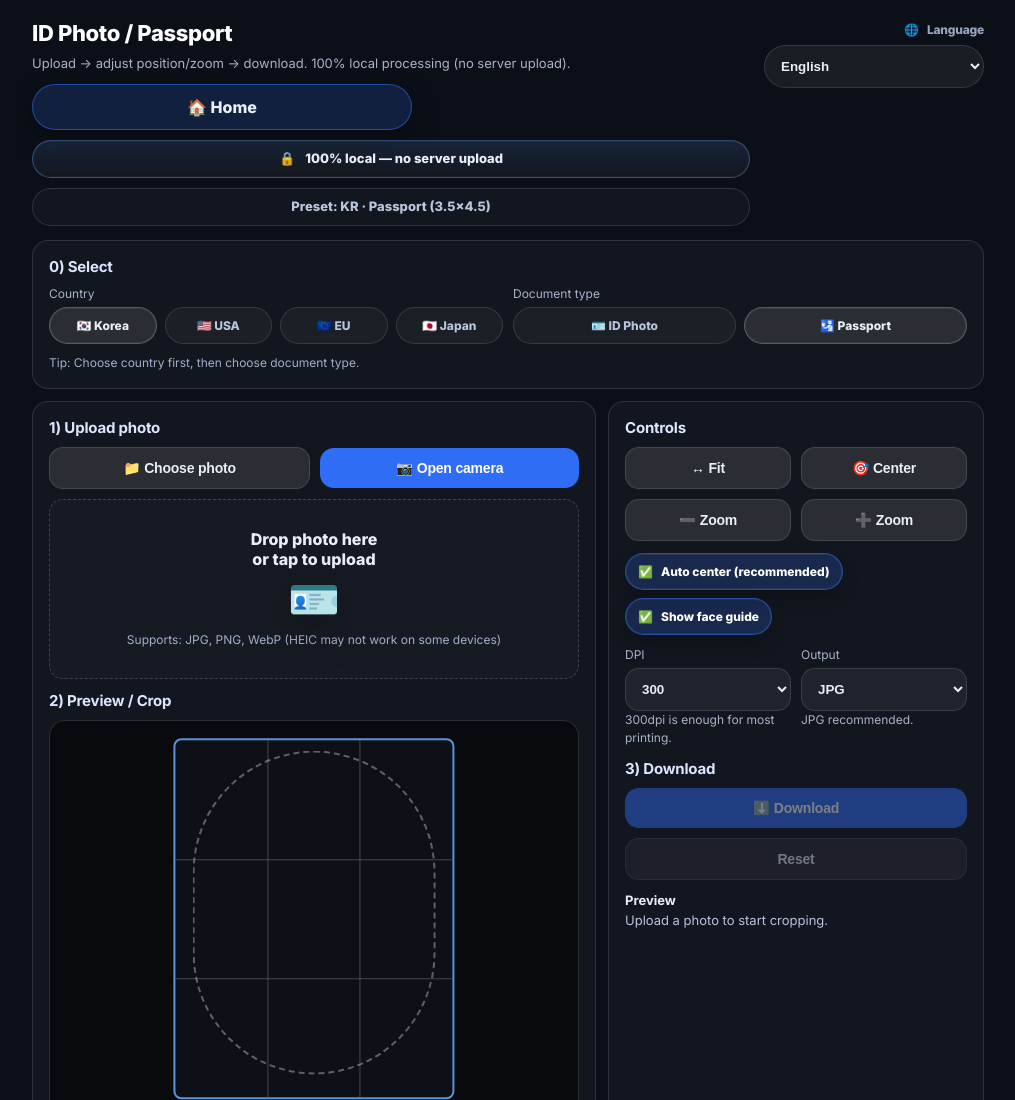
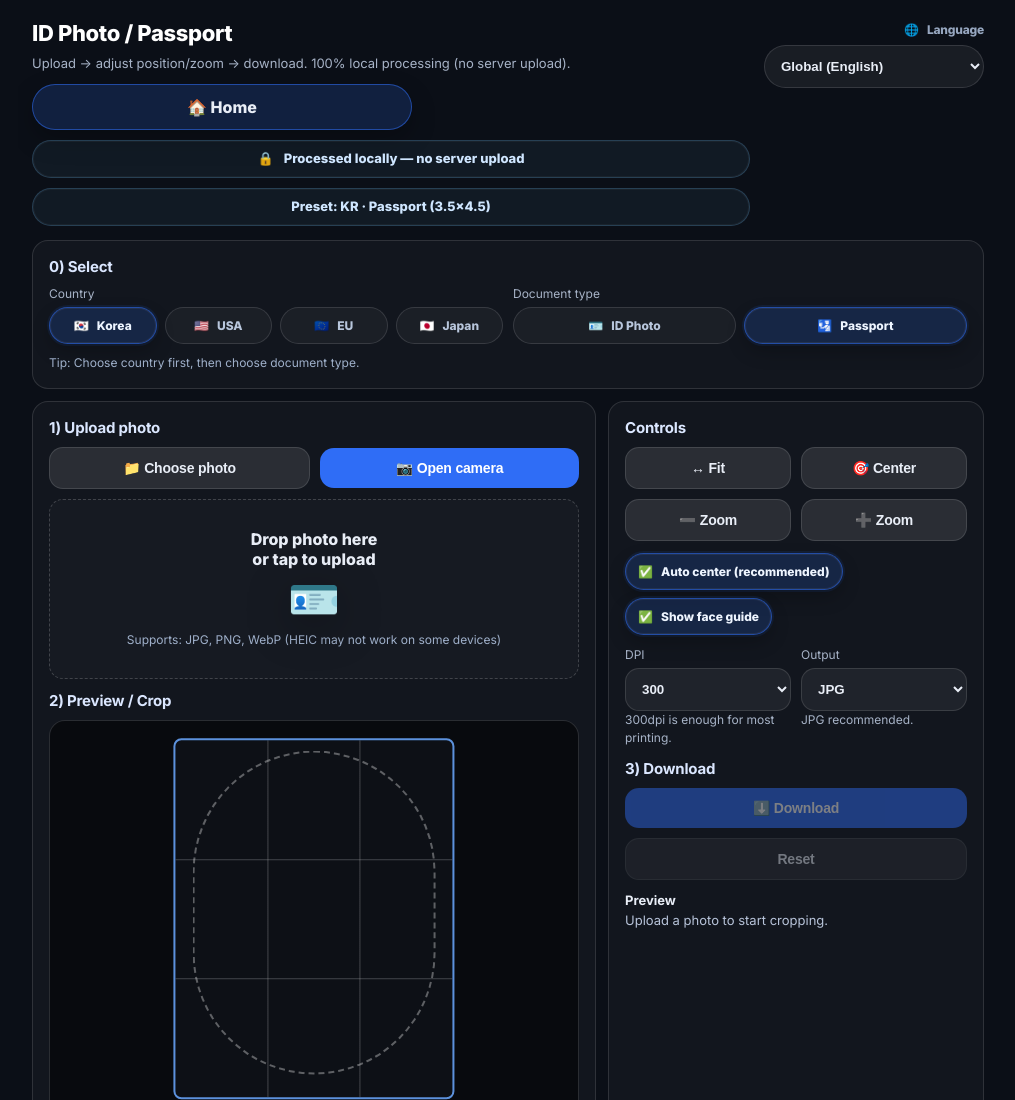
Before and after one commit to angele-eda/wine-Tester, a plain HTML site: page id-photo/index.html in a window 1280 px wide. Shown: the top 1100 px of the page, without its empty margins (132-1147 px from the left). Drawn offline with Linux system fonts and the light colour scheme.

Commit message:
index.html 업데이트

```diff
--- a/id-photo/index.html
+++ b/id-photo/index.html
@@ -15,10 +15,19 @@
   <link href="https://fonts.googleapis.com/css2?family=Inter:wght@400;600;700;800&family=Noto+Sans+KR:wght@400;500;700;800&display=swap" rel="stylesheet">
 
   <style>
-    :root { --radius:16px; --pad:16px; --border:1px solid rgba(255,255,255,.12); }
+    :root{
+      --radius:16px;
+      --pad:16px;
+      --border:1px solid rgba(255,255,255,.12);
+      --blue: 47,109,246;
+    }
     *{ box-sizing:border-box; }
 
-    html, body{ width:100%; max-width:100%; overflow-x:hidden; }
+    html, body{
+      width:100%;
+      max-width:100%;
+      overflow-x:hidden;
+    }
 
     body{
       margin:0;
@@ -39,8 +48,12 @@
     }
 
     .top{
-      display:flex; align-items:flex-start; justify-content:space-between; gap:14px;
-      flex-wrap:wrap; margin-bottom:14px;
+      display:flex;
+      align-items:flex-start;
+      justify-content:space-between;
+      gap:14px;
+      flex-wrap:wrap;
+      margin-bottom:14px;
       min-width:0;
     }
 
@@ -52,7 +65,12 @@
       color:#ffffff;
       font-size:22px;
     }
-    .sub{ margin:8px 0 0; color:#a7b3c7; font-size:13px; line-height:1.45; }
+    .sub{
+      margin:8px 0 0;
+      color:#a7b3c7;
+      font-size:13px;
+      line-height:1.45;
+    }
 
     .homeBtn{
       width:100%;
@@ -71,15 +89,15 @@
     }
     .homeBtn:hover{ background:rgba(47,109,246,.24); }
 
-    /* Language box: keep it on the right */
+    /* ✅ Language: 항상 오른쪽 정렬 유지 */
     .langRow{
-      margin-left:auto;
       display:flex;
       flex-direction:column;
       align-items:flex-end;
       gap:8px;
       min-width:220px;
       max-width:100%;
+      margin-left:auto; /* 혹시 wrap되더라도 오른쪽으로 */
     }
     .langLabel{
       font-size:12px;
@@ -104,24 +122,23 @@
     }
     option{ background:#0b0f17; color:#e9eef7; }
 
+    @media (max-width: 420px){
+      .langRow{ min-width:180px; }
+      .langSelect{ width:180px; }
+    }
+
+    /* ✅ Local 강조 */
     .pill{
       width:100%;
-      border:var(--border);
-      background:rgba(255,255,255,.03);
+      border:1px solid rgba(120, 200, 255, .22);
+      background:rgba(120, 200, 255, .06);
       border-radius:999px;
       padding:10px 14px;
-      color:#b8c6dc;
+      color:#cfe6ff;
       font-size:13px;
       font-weight:900;
       display:flex; align-items:center; justify-content:center; gap:10px;
       min-width:0;
-    }
-
-    /* Stronger local message */
-    .pill.localStrong{
-      border:1px solid rgba(106,169,255,.35);
-      background: linear-gradient(180deg, rgba(106,169,255,.14), rgba(255,255,255,.03));
-      color:#e9eef7;
       box-shadow: inset 0 0 0 1px rgba(255,255,255,.04);
     }
 
@@ -149,11 +166,6 @@
       min-width:160px;
       max-width:100%;
       min-width:0;
-    }
-
-    @media (max-width: 560px){
-      .langRow{ width:100%; min-width:0; align-items:flex-end; }
-      .langSelect{ width:100%; }
     }
 
     .btn{
@@ -217,22 +229,18 @@
       max-width:100%;
       overflow:hidden;
       text-overflow:ellipsis;
-    }
-    .segBtn.active{
-      color:#e9eef7;
-      background:rgba(255,255,255,.10);
-      border-color:rgba(255,255,255,.22);
-      box-shadow: inset 0 0 0 1px rgba(255,255,255,.06);
+      transition: background .12s, border-color .12s, box-shadow .12s, transform .05s;
     }
 
-    /* Toggle buttons: stronger ON emphasis */
-    .segBtn.toggle.active{
-      background: rgba(47,109,246,.22);
-      border-color: rgba(47,109,246,.55);
+    /* ✅ ON(active) 강조 */
+    .segBtn.active{
+      color:#eef5ff;
+      background:rgba(var(--blue), .18);
+      border-color:rgba(var(--blue), .55);
       box-shadow:
         inset 0 0 0 1px rgba(255,255,255,.06),
-        0 8px 18px rgba(0,0,0,.22);
-      color:#ffffff;
+        0 8px 18px rgba(0,0,0,.22),
+        0 0 0 2px rgba(var(--blue), .10);
     }
 
     /* Crop stage */
@@ -259,9 +267,20 @@
     }
     @media (max-width: 480px){ .stage{ min-height: 280px; } }
 
-    canvas{ display:block; width:100%; height:100%; max-width:100%; max-height:100%; }
+    canvas{
+      display:block;
+      width:100%;
+      height:100%;
+      max-width:100%;
+      max-height:100%;
+    }
 
-    .overlay{ position:absolute; inset:0; pointer-events:none; max-width:100%; overflow:hidden; }
+    .overlay{
+      position:absolute; inset:0;
+      pointer-events:none;
+      max-width:100%;
+      overflow:hidden;
+    }
     .cropBox{
       position:absolute;
       left:50%; top:50%;
@@ -270,7 +289,11 @@
       box-shadow: 0 0 0 9999px rgba(0,0,0,.35);
       border-radius:8px;
     }
-    .gridLines{ position:absolute; inset:0; border-radius:8px; overflow:hidden; }
+    .gridLines{
+      position:absolute; inset:0;
+      border-radius:8px;
+      overflow:hidden;
+    }
     .gridLines::before, .gridLines::after{
       content:"";
       position:absolute; left:0; top:0; right:0; bottom:0;
@@ -341,7 +364,11 @@
     @media (min-width: 700px){
       #countrySeg{ grid-template-columns: repeat(4, minmax(0, 1fr)); }
     }
-    #countrySeg .segBtn{ width:100%; justify-content:center; text-align:center; }
+    #countrySeg .segBtn{
+      width:100%;
+      justify-content:center;
+      text-align:center;
+    }
 
     #docSeg{
       display:grid;
@@ -349,13 +376,21 @@
       gap:8px;
       width:100%;
     }
-    #docSeg .segBtn{ width:100%; justify-content:center; text-align:center; }
+    #docSeg .segBtn{
+      width:100%;
+      justify-content:center;
+      text-align:center;
+    }
 
-    .small{ min-height: 36px; display:block; }
-    @media (max-width: 380px){ .small{ min-height: 44px; } }
+    .small{
+      min-height: 36px;
+      display:block;
+    }
+    @media (max-width: 380px){
+      .small{ min-height: 44px; }
+    }
   </style>
 </head>
-
 <body>
   <div class="wrap">
     <div class="top">
@@ -368,7 +403,7 @@
         </div>
 
         <div style="margin-top:10px;">
-          <div class="pill localStrong">🔒 <span id="local_processing">100% local — no server upload</span></div>
+          <div class="pill">🔒 <span id="local_processing">Processed locally — no server upload</span></div>
         </div>
 
         <div style="margin-top:10px;">
@@ -379,8 +414,8 @@
       <div class="langRow">
         <div class="langLabel">🌐 <span id="lang_label">Language</span></div>
         <select class="langSelect" id="langSelect" aria-label="Language">
-          <!-- ✅ flags removed from language dropdown -->
-          <option value="en">English</option>
+          <!-- ✅ 언어 드롭: 국기 제거 -->
+          <option value="en">Global (English)</option>
           <option value="ko">한국어</option>
           <option value="es">Español</option>
           <option value="ja">日本語</option>
@@ -396,24 +431,26 @@
         <div>
           <label id="lbl_country">Country</label>
           <div class="seg" id="countrySeg">
-            <!-- ✅ flags kept ONLY in Country -->
-            <div class="segBtn active" id="country_KR" data-country="KR">🇰🇷 Korea</div>
-            <div class="segBtn" id="country_US" data-country="US">🇺🇸 USA</div>
-            <div class="segBtn" id="country_EU" data-country="EU">🇪🇺 EU</div>
-            <div class="segBtn" id="country_JP" data-country="JP">🇯🇵 Japan</div>
+            <!-- ✅ Country만 국기 유지 + 텍스트는 JS로 언어별 갱신 -->
+            <div class="segBtn active" data-country="KR"><span class="flag">🇰🇷</span> <span class="txt" id="cty_KR">Korea</span></div>
+            <div class="segBtn" data-country="US"><span class="flag">🇺🇸</span> <span class="txt" id="cty_US">USA</span></div>
+            <div class="segBtn" data-country="EU"><span class="flag">🇪🇺</span> <span class="txt" id="cty_EU">EU</span></div>
+            <div class="segBtn" data-country="JP"><span class="flag">🇯🇵</span> <span class="txt" id="cty_JP">Japan</span></div>
           </div>
         </div>
 
         <div>
           <label id="lbl_doc">Document type</label>
           <div class="seg" id="docSeg">
-            <div class="segBtn" id="doc_ID" data-doc="ID">🪪 ID Photo</div>
-            <div class="segBtn active" id="doc_PASS" data-doc="PASS">🛂 Passport</div>
+            <div class="segBtn" data-doc="ID"><span class="flag">🪪</span> <span class="txt" id="doc_ID">ID Photo</span></div>
+            <div class="segBtn active" data-doc="PASS"><span class="flag">🛂</span> <span class="txt" id="doc_PASS">Passport</span></div>
           </div>
         </div>
       </div>
 
-      <div class="hint" id="hint_2step">Tip: Choose country first, then choose document type.</div>
+      <div class="hint" id="hint_2step">
+        Tip: Choose country first, then choose document type.
+      </div>
     </div>
 
     <div class="stageWrap">
@@ -447,7 +484,7 @@
             <div class="cropBox" id="cropBox">
               <div class="gridLines"></div>
             </div>
-            <div class="faceGuide show" id="faceGuide"></div>
+            <div class="faceGuide" id="faceGuide"></div>
           </div>
         </div>
 
@@ -474,8 +511,8 @@
 
         <div class="row">
           <div class="seg" style="gap:8px;">
-            <div class="segBtn toggle active" id="toggleAuto"><span id="auto_icon">✅</span> <span id="auto_txt">Auto center (recommended)</span></div>
-            <div class="segBtn toggle active" id="toggleGuide"><span id="guide_icon">✅</span> <span id="guide_txt">Show face guide</span></div>
+            <div class="segBtn active" id="toggleAuto"><span id="auto_icon">✅</span> <span id="auto_txt">Auto center (recommended)</span></div>
+            <div class="segBtn active" id="toggleGuide"><span id="guide_icon">✅</span> <span id="guide_txt">Show face guide</span></div>
           </div>
         </div>
 
@@ -529,7 +566,6 @@
 (() => {
   "use strict";
   const $ = (id)=>document.getElementById(id);
-
   $("year").textContent = new Date().getFullYear();
 
   // ========= i18n =========
@@ -538,15 +574,12 @@
       page_title: "ID Photo / Passport",
       page_sub: "Upload → adjust position/zoom → download. 100% local processing (no server upload).",
       home: "🏠 Home",
-      local: "100% local — no server upload",
+      local: "Processed locally — no server upload",
       lang_label: "Language",
       step0: "0) Select",
       country: "Country",
       doc: "Document type",
       tip2: "Tip: Choose country first, then choose document type.",
-      countries: { KR:"Korea", US:"USA", EU:"EU", JP:"Japan" },
-      docs: { ID:"ID Photo", PASS:"Passport" },
-
       step1: "1) Upload photo",
       choose: "📁 Choose photo",
       camera: "📷 Open camera",
@@ -572,7 +605,9 @@
       msg_heic: "HEIC/HEIF may not work on some browsers. If preview fails, save as JPG/PNG and try again.",
       msg_fail: "Failed to load image.",
       meta_idle: "<b>Preview</b><br/>Upload a photo to start cropping.",
-      meta_info: (w,h,mmW,mmH,pxW,pxH,dpi)=>`<b>Preset</b><br/>Crop ratio: ${mmW}×${mmH} mm<br/>Output: ${pxW}×${pxH}px @ ${dpi}dpi<br/><b>Image</b><br/>${w}×${h}px`
+      meta_info: (w,h,mmW,mmH,pxW,pxH,dpi)=>`<b>Preset</b><br/>Crop ratio: ${mmW}×${mmH} mm<br/>Output: ${pxW}×${pxH}px @ ${dpi}dpi<br/><b>Image</b><br/>${w}×${h}px`,
+      cty: { KR:"Korea", US:"USA", EU:"EU", JP:"Japan" },
+      docTxt: { ID:"ID Photo", PASS:"Passport" }
     },
     ko: {
       page_title: "ID Photo / Passport",
@@ -584,9 +619,6 @@
       country: "국가",
       doc: "문서 타입",
       tip2: "팁: 국가를 먼저 고른 뒤, 문서 타입(ID/여권)을 선택하세요.",
-      countries: { KR:"한국", US:"미국", EU:"EU", JP:"일본" },
-      docs: { ID:"증명사진", PASS:"여권" },
-
       step1: "1) 사진 업로드",
       choose: "📁 파일 선택",
       camera: "📷 카메라 열기",
@@ -596,7 +628,7 @@
       controls: "조작",
       fit: "↔ 맞추기",
       center: "🎯 중앙",
-      zoomOut: "➖ 축소",
+      zoomOut: "➖ 확대",
       zoomIn: "➕ 확대",
       auto: "자동 중앙(권장)",
       guide: "얼굴 가이드 표시",
@@ -612,21 +644,20 @@
       msg_heic: "HEIC/HEIF는 일부 브라우저에서 안 될 수 있어요. 미리보기가 실패하면 JPG/PNG로 저장 후 다시 시도해 주세요.",
       msg_fail: "이미지 로드 실패",
       meta_idle: "<b>미리보기</b><br/>사진을 업로드하면 크롭을 시작할 수 있어요.",
-      meta_info: (w,h,mmW,mmH,pxW,pxH,dpi)=>`<b>프리셋</b><br/>비율: ${mmW}×${mmH} mm<br/>출력: ${pxW}×${pxH}px @ ${dpi}dpi<br/><b>원본</b><br/>${w}×${h}px`
+      meta_info: (w,h,mmW,mmH,pxW,pxH,dpi)=>`<b>프리셋</b><br/>비율: ${mmW}×${mmH} mm<br/>출력: ${pxW}×${pxH}px @ ${dpi}dpi<br/><b>원본</b><br/>${w}×${h}px`,
+      cty: { KR:"한국", US:"미국", EU:"EU", JP:"일본" },
+      docTxt: { ID:"증명사진", PASS:"여권사진" }
     },
     es: {
       page_title: "ID Photo / Passport",
-      page_sub: "Sube → ajusta posición/zoom → descarga. Procesamiento 100% local (sin servidor).",
+      page_sub: "Sube → ajusta posición/zoom → descarga. Procesado 100% local (sin servidor).",
       home: "🏠 Inicio",
-      local: "100% local — sin servidor",
+      local: "Procesado local — sin servidor",
       lang_label: "Idioma",
       step0: "0) Seleccionar",
       country: "País",
       doc: "Tipo de documento",
       tip2: "Consejo: Elige primero el país y luego el tipo (ID/Pasaporte).",
-      countries: { KR:"Corea", US:"EE. UU.", EU:"UE", JP:"Japón" },
-      docs: { ID:"Foto ID", PASS:"Pasaporte" },
-
       step1: "1) Subir foto",
       choose: "📁 Elegir foto",
       camera: "📷 Abrir cámara",
@@ -648,15 +679,17 @@
       download: "⬇️ Descargar",
       reset: "Reiniciar",
       msg_need: "Primero sube una foto.",
-      msg_ready: "Listo. Arrastra para mover, pellizca o usa botones para zoom.",
+      msg_ready: "Listo. Arrastra para mover y usa pellizco/botones para zoom.",
       msg_heic: "HEIC/HEIF puede no funcionar en algunos navegadores. Guarda como JPG/PNG y reintenta.",
       msg_fail: "No se pudo cargar la imagen.",
       meta_idle: "<b>Vista previa</b><br/>Sube una foto para empezar.",
-      meta_info: (w,h,mmW,mmH,pxW,pxH,dpi)=>`<b>Preset</b><br/>Ratio: ${mmW}×${mmH} mm<br/>Salida: ${pxW}×${pxH}px @ ${dpi}dpi<br/><b>Imagen</b><br/>${w}×${h}px`
+      meta_info: (w,h,mmW,mmH,pxW,pxH,dpi)=>`<b>Preset</b><br/>Relación: ${mmW}×${mmH} mm<br/>Salida: ${pxW}×${pxH}px @ ${dpi}dpi<br/><b>Imagen</b><br/>${w}×${h}px`,
+      cty: { KR:"Corea", US:"EE.UU.", EU:"UE", JP:"Japón" },
+      docTxt: { ID:"Foto ID", PASS:"Pasaporte" }
     },
     ja: {
       page_title: "ID Photo / Passport",
-      page_sub: "アップロード → 位置/ズーム調整 → ダウンロード。100%ローカル処理（サーバーなし）。",
+      page_sub: "アップロード → 位置/ズーム調整 → ダウンロード。100% ローカル処理（サーバーなし）。",
       home: "🏠 ホーム",
       local: "ローカル処理 — サーバーなし",
       lang_label: "言語",
@@ -664,9 +697,6 @@
       country: "国",
       doc: "書類タイプ",
       tip2: "ヒント: 国を選んでから、ID/パスポートを選択します。",
-      countries: { KR:"韓国", US:"米国", EU:"EU", JP:"日本" },
-      docs: { ID:"証明写真", PASS:"パスポート" },
-
       step1: "1) 写真アップロード",
       choose: "📁 写真を選択",
       camera: "📷 カメラを開く",
@@ -692,7 +722,9 @@
       msg_heic: "HEIC/HEIFは一部ブラウザで非対応です。JPG/PNGでお試しください。",
       msg_fail: "画像の読み込みに失敗しました。",
       meta_idle: "<b>プレビュー</b><br/>写真をアップロードしてください。",
-      meta_info: (w,h,mmW,mmH,pxW,pxH,dpi)=>`<b>プリセット</b><br/>比率: ${mmW}×${mmH} mm<br/>出力: ${pxW}×${pxH}px @ ${dpi}dpi<br/><b>元画像</b><br/>${w}×${h}px`
+      meta_info: (w,h,mmW,mmH,pxW,pxH,dpi)=>`<b>プリセット</b><br/>比率: ${mmW}×${mmH} mm<br/>出力: ${pxW}×${pxH}px @ ${dpi}dpi<br/><b>元画像</b><br/>${w}×${h}px`,
+      cty: { KR:"韓国", US:"米国", EU:"EU", JP:"日本" },
+      docTxt: { ID:"ID写真", PASS:"パスポート" }
     }
   };
 
@@ -722,19 +754,15 @@
   let LANG = detectLang();
   function t(){ return STR[LANG] || STR.en; }
 
-  // ===== update Country / Doc text by language =====
-  function updateSegTexts(){
-    // Country buttons keep flags, only the text after flag changes
-    const c = t().countries;
-    if($("country_KR")) $("country_KR").textContent = "🇰🇷 " + (c.KR || "Korea");
-    if($("country_US")) $("country_US").textContent = "🇺🇸 " + (c.US || "USA");
-    if($("country_EU")) $("country_EU").textContent = "🇪🇺 " + (c.EU || "EU");
-    if($("country_JP")) $("country_JP").textContent = "🇯🇵 " + (c.JP || "Japan");
+  function updateChoiceLabels(){
+    const s = t();
+    $("cty_KR").textContent = s.cty.KR;
+    $("cty_US").textContent = s.cty.US;
+    $("cty_EU").textContent = s.cty.EU;
+    $("cty_JP").textContent = s.cty.JP;
 
-    // Doc buttons keep emojis
-    const d = t().docs;
-    if($("doc_ID")) $("doc_ID").textContent = "🪪 " + (d.ID || "ID Photo");
-    if($("doc_PASS")) $("doc_PASS").textContent = "🛂 " + (d.PASS || "Passport");
+    $("doc_ID").textContent = s.docTxt.ID;
+    $("doc_PASS").textContent = s.docTxt.PASS;
   }
 
   function setLang(lang){
@@ -781,7 +809,7 @@
     $("downloadBtn").textContent = t().download;
     $("resetBtn").textContent = t().reset;
 
-    updateSegTexts();
+    updateChoiceLabels();
 
     if(!imgEl) $("meta").innerHTML = t().meta_idle;
     refreshPresetPill();
@@ -792,27 +820,14 @@
 
   // ========= Presets =========
   const PRESETS = {
-    KR: {
-      ID:   { name: "KR · ID (3×4)",      mmW:30, mmH:40 },
-      PASS: { name: "KR · Passport (3.5×4.5)", mmW:35, mmH:45 }
-    },
-    US: {
-      ID:   { name: "US · ID (2×2)",      mmW:51, mmH:51 },
-      PASS: { name: "US · Passport (2×2)", mmW:51, mmH:51 }
-    },
-    EU: {
-      ID:   { name: "EU · ID (35×45)",     mmW:35, mmH:45 },
-      PASS: { name: "EU · Passport (35×45)", mmW:35, mmH:45 }
-    },
-    JP: {
-      ID:   { name: "JP · ID (30×40)",     mmW:30, mmH:40 },
-      PASS: { name: "JP · Passport (35×45)", mmW:35, mmH:45 }
-    }
+    KR: { ID:{ name:"KR · ID (3×4)", mmW:30, mmH:40 }, PASS:{ name:"KR · Passport (3.5×4.5)", mmW:35, mmH:45 } },
+    US: { ID:{ name:"US · ID (2×2)", mmW:51, mmH:51 }, PASS:{ name:"US · Passport (2×2)", mmW:51, mmH:51 } },
+    EU: { ID:{ name:"EU · ID (35×45)", mmW:35, mmH:45 }, PASS:{ name:"EU · Passport (35×45)", mmW:35, mmH:45 } },
+    JP: { ID:{ name:"JP · ID (30×40)", mmW:30, mmH:40 }, PASS:{ name:"JP · Passport (35×45)", mmW:35, mmH:45 } }
   };
 
   let COUNTRY = "KR";
   let DOC = "PASS";
-
   function currentPreset(){ return PRESETS[COUNTRY][DOC]; }
 
   function setSegActive(containerId, key, value){
@@ -1253,7 +1268,6 @@
   syncToggleUI();
   resizeCanvas();
   refreshPresetPill();
-
 })();
 </script>
 </body>
```
